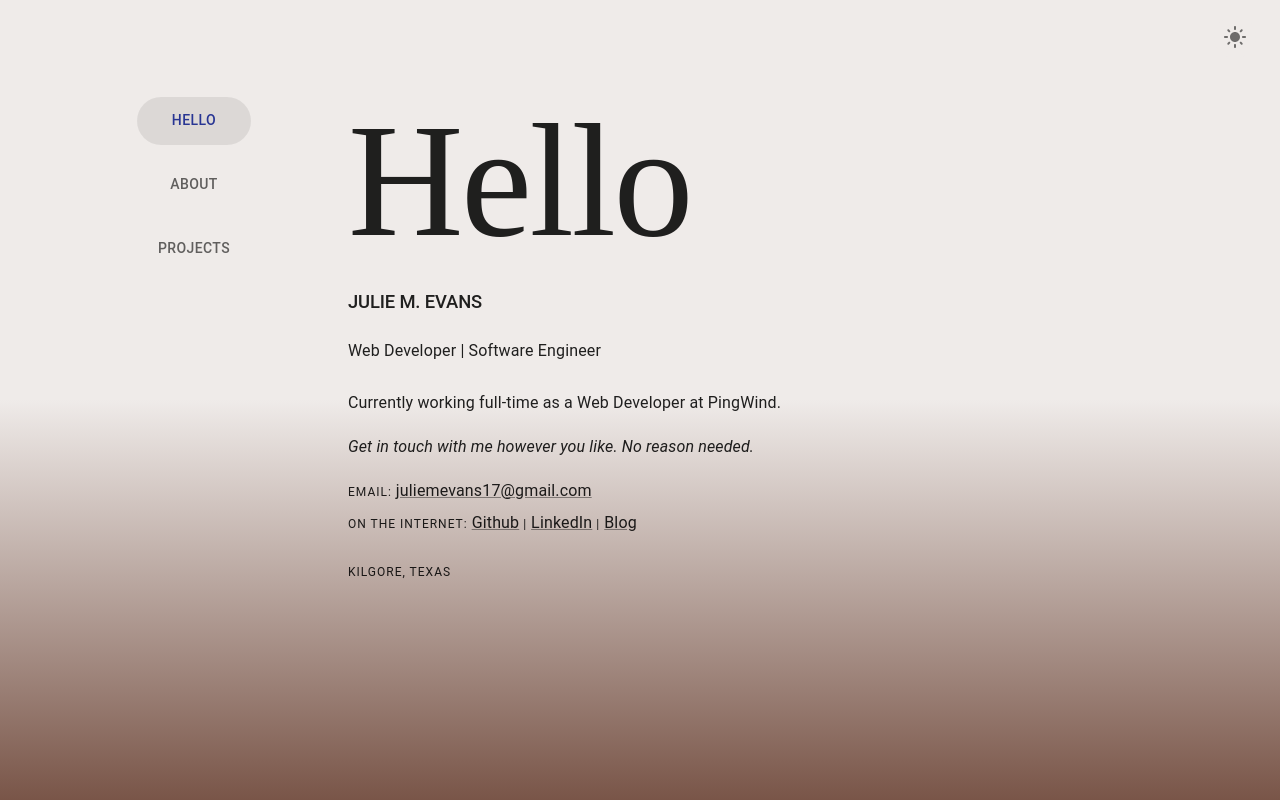
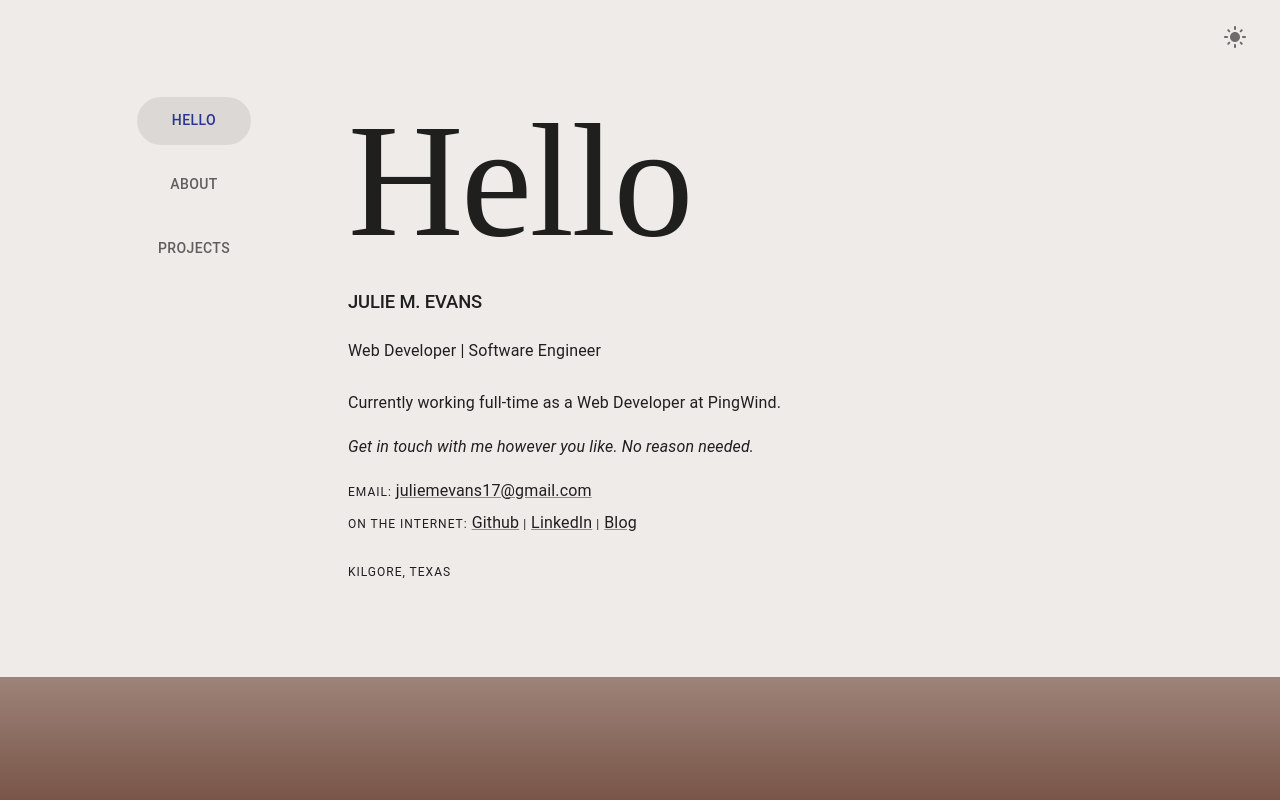
Before and after one commit to mailauki/portfolio-v3, a Next.js app: page / in a window 1280 px wide. Built offline with nearby package versions, Linux system fonts and the light colour scheme.

Commit message:
update background color

```diff
--- a/app/globals.css
+++ b/app/globals.css
@@ -82,6 +82,10 @@
   margin: 0;
 }
 
+html {
+	background-color: #efebe9;
+}
+
 html,
 body {
   /* max-width: 100vw;
@@ -124,5 +128,6 @@ a {
 @media (prefers-color-scheme: dark) {
   html {
     color-scheme: dark;
+		background-color: #121212;
   }
 }
```
Also changed, not shown: .eslintrc.json, 1 other file (tests, documents, lock files or other folders).
